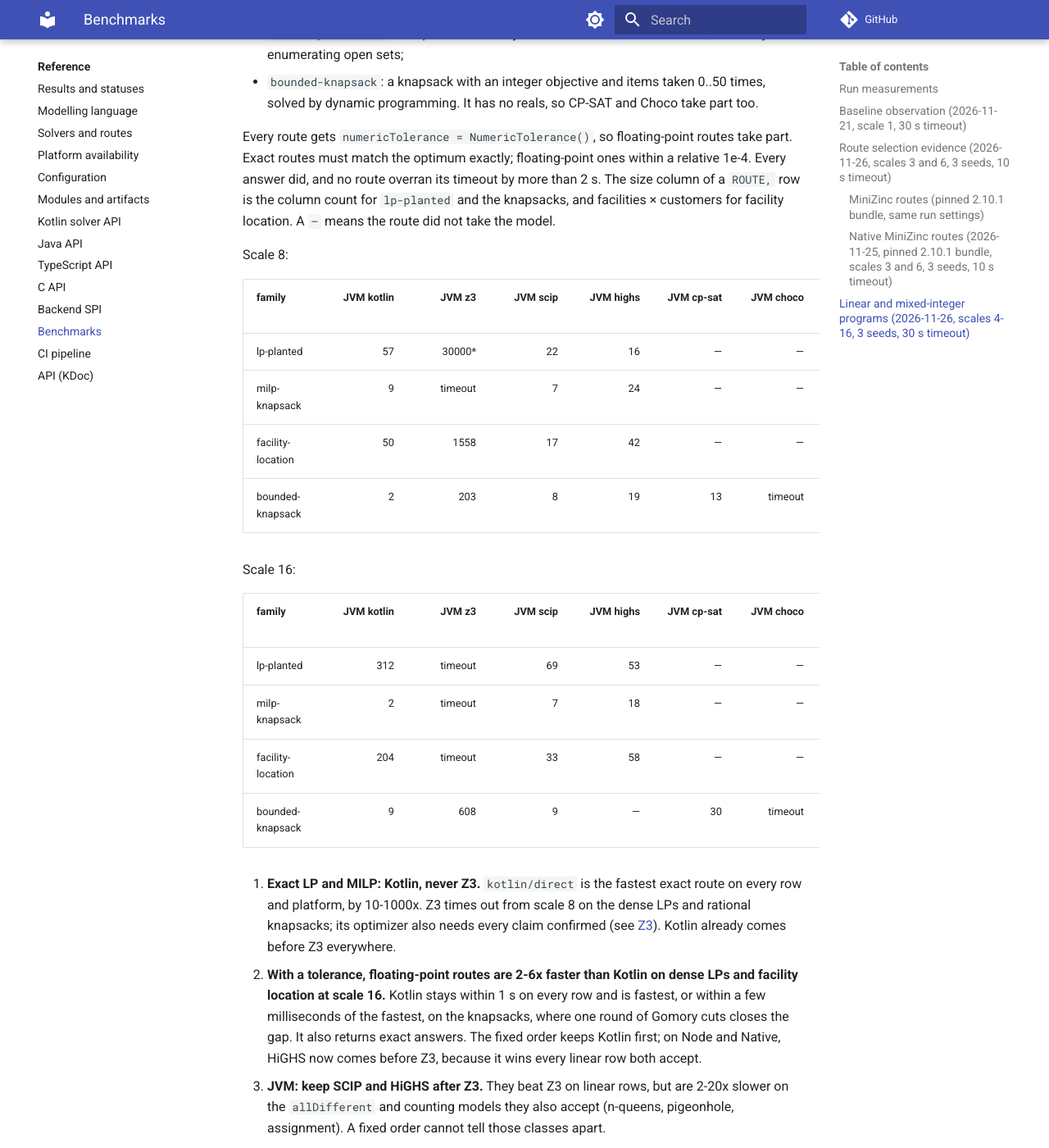
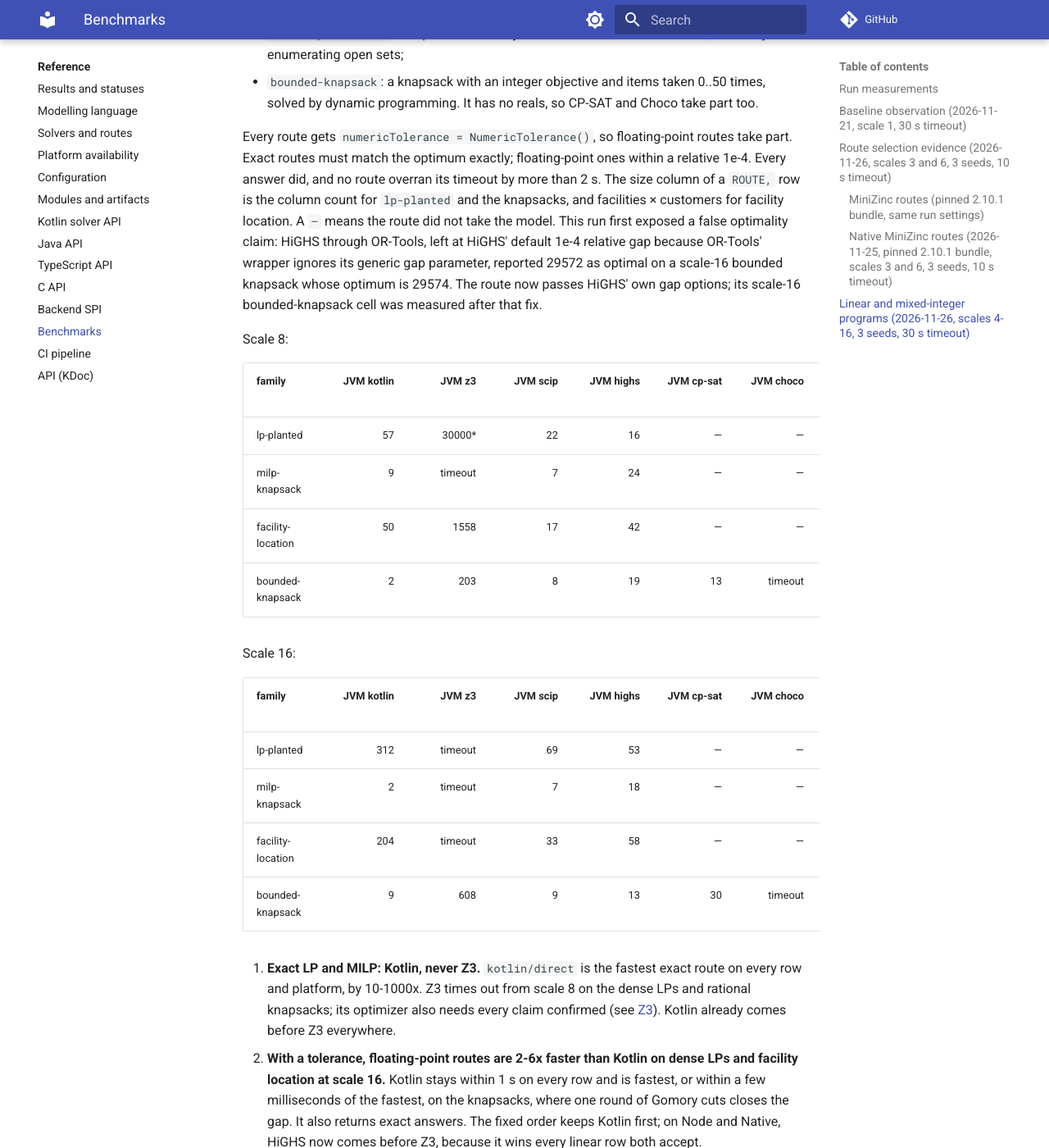
Before and after one commit to gciatto/kt-constraints, an MkDocs documentation site: the page built from documentation/docs/reference/benchmarks.md, in a window 1280 px wide and 1400 px high, scrolled down 7843 px. Shown: the whole window at 82% size. Built offline with MkDocs 1.6.1 and Material for MkDocs 9.7.7, drawn with Linux system fonts in a browser that asks for light colours; comment, search, counter and statistics services are not loaded.

Commit message:
docs(documentation): record the HiGHS gap fix and fill its benchmark cell
Co-Authored-By: Claude Opus 5.5 <noreply@anthropic.com>
Claude-Session: https://claude.ai/code/session_01X2xs6ExEnwgHgap41DajQW

```diff
--- a/documentation/docs/reference/benchmarks.md
+++ b/documentation/docs/reference/benchmarks.md
@@ -252,7 +252,10 @@ baseline. Cells are median milliseconds; the number in brackets is the route's p
 Every route gets `numericTolerance = NumericTolerance()`, so floating-point routes take part. Exact routes must
 match the optimum exactly; floating-point ones within a relative 1e-4. Every answer did, and no route overran its
 timeout by more than 2 s. The size column of a `ROUTE,` row is the column count for `lp-planted` and the knapsacks, and
-facilities × customers for facility location. A `—` means the route did not take the model.
+facilities × customers for facility location. A `—` means the route did not take the model. This run first exposed a
+false optimality claim: HiGHS through OR-Tools, left at HiGHS' default 1e-4 relative gap because OR-Tools' wrapper
+ignores its generic gap parameter, reported 29572 as optimal on a scale-16 bounded knapsack whose optimum is 29574. The
+route now passes HiGHS' own gap options; its scale-16 bounded-knapsack cell was measured after that fix.
 
 Scale 8:
 
@@ -270,7 +273,7 @@ Scale 16:
 | lp-planted | 312 | timeout | 69 | 53 | — | — | 573 | 194 | timeout | 774 | 147 | timeout |
 | milp-knapsack | 2 | timeout | 7 | 18 | — | — | 7 | 12 | timeout | 3 | 16 | timeout |
 | facility-location | 204 | timeout | 33 | 58 | — | — | 349 | 68 | timeout | 292 | 49 | timeout |
-| bounded-knapsack | 9 | 608 | 9 | — | 30 | timeout | 35 | 11 | 214 | 14 | 21 | 614 |
+| bounded-knapsack | 9 | 608 | 9 | 13 | 30 | timeout | 35 | 11 | 214 | 14 | 21 | 614 |
 
 11. **Exact LP and MILP: Kotlin, never Z3.** `kotlin/direct` is the fastest exact route on every row and platform,
     by 10-1000x. Z3 times out from scale 8 on the dense LPs and rational knapsacks; its optimizer also needs every claim
```
